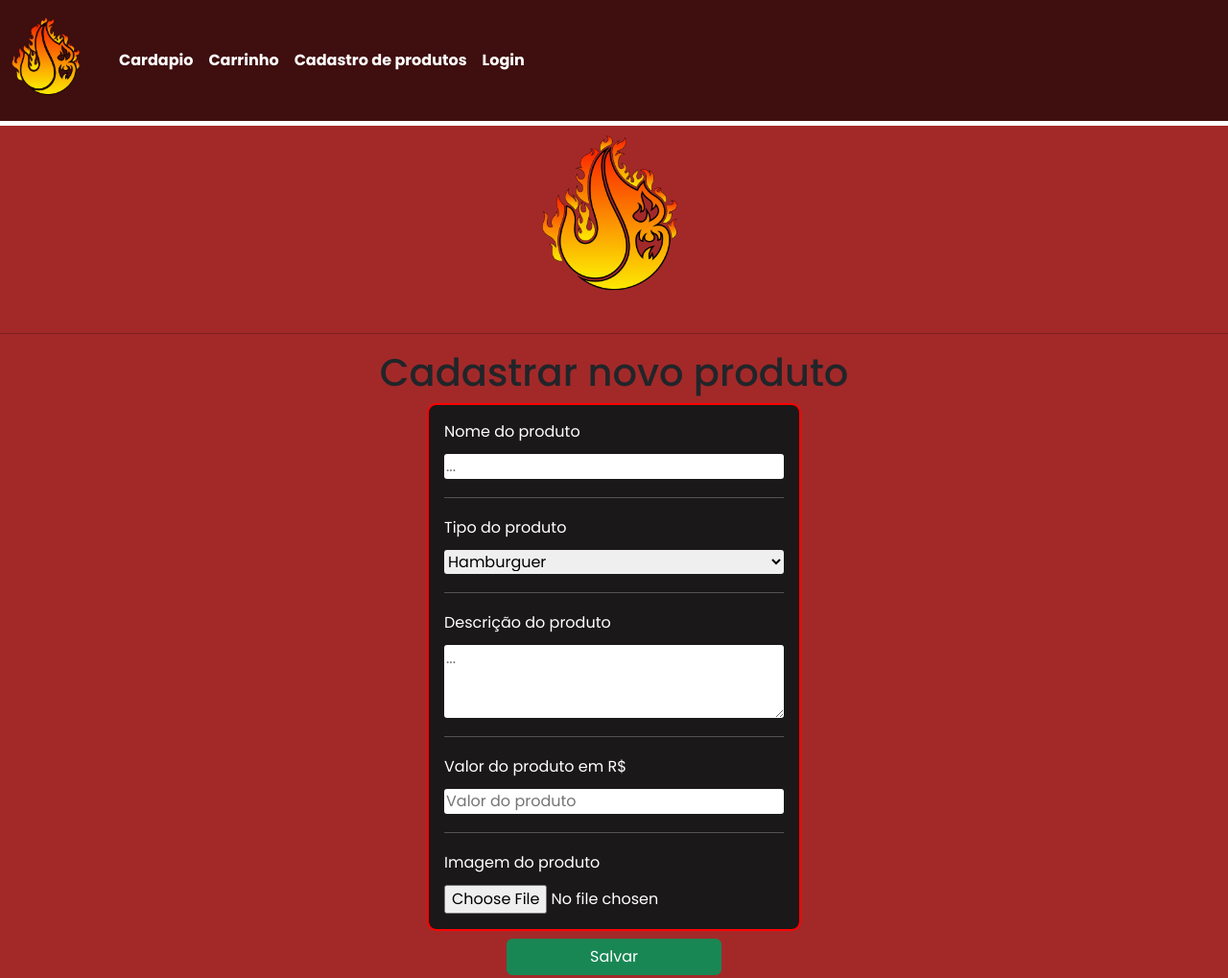
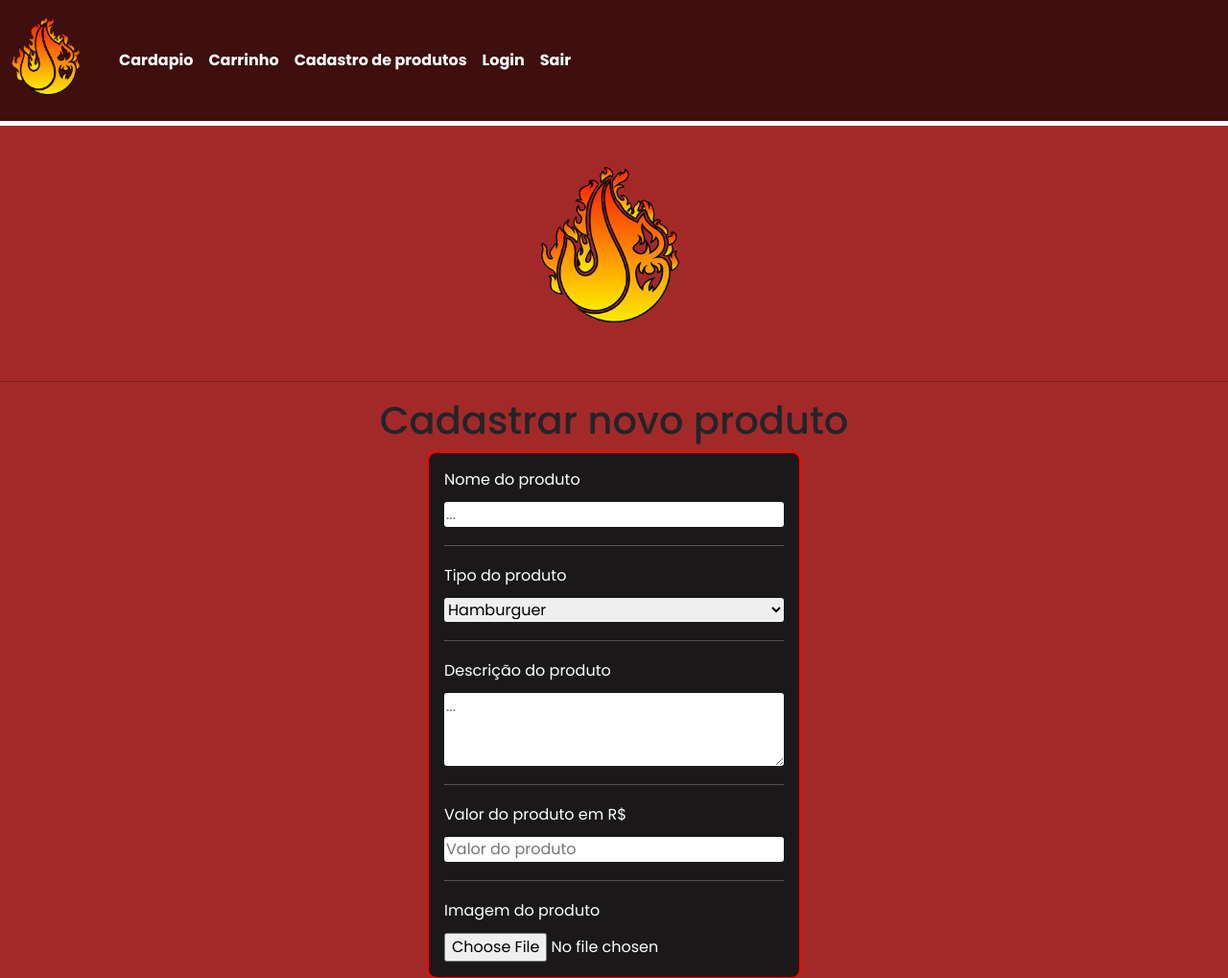
Before and after one commit to joshuabatista/jbsteak, a PHP site: page /cadastrar in a window 1280 px wide. Shown: the top 1019 px of the page at 96% size. Run offline with PHP 8.4, Linux system fonts and the light colour scheme; the visitor is signed in with stand-in values (Sample User, id 1); some libraries are stand-ins or nearby versions.

Commit message:
implementa funcionalidades

```diff
--- a/assets/css/style-admin.css
+++ b/assets/css/style-admin.css
@@ -12,7 +12,7 @@
 }
 
 #imagem {
-    width: 200px;
+    width: 250px;
 }
 
 img {
--- a/assets/css/style-cadastrar-produto.css
+++ b/assets/css/style-cadastrar-produto.css
@@ -16,7 +16,7 @@
 }
 
 img {
-    width: 200px;
+    width: 250px;
 }
 
 .container {
--- a/pages/admin.php
+++ b/pages/admin.php
@@ -37,7 +37,7 @@
     <?php require "includes/header.php"; ?>
 
     <div class="logo d-flex justify-content-center">
-        <img src="./images/Logo - JB Steak Burguer - 2023-07.png" id="imagem">
+        <img src="./images/logo_animada_jb.gif" id="imagem">
     </div>
     <hr id="linha-1">
     <div class="text-center">
--- a/pages/cadastrar-produto.php
+++ b/pages/cadastrar-produto.php
@@ -30,7 +30,7 @@
 <body>
 	<?php require "includes/header.php"; ?>
 	<div class="logo d-flex justify-content-center">
-		<img src="./images/Logo - JB Steak Burguer - 2023-07.png">
+		<img src="./images/logo_animada_jb.gif">
 	</div>
 	<hr id="linha-1">
 	<div class="text-center">
--- a/pages/includes/header.php
+++ b/pages/includes/header.php
@@ -9,7 +9,7 @@
         border-bottom: 5px solid white;
     }
 
-.nav-link{
+    .nav-link {
         color: white;
         border-radius: 8px;
         transition: all 500ms;
@@ -21,12 +21,10 @@
         color: white;
 
     }
-
 </style>
 
 <nav class="navbar navbar-expand-lg" id="navbar">
-    <a class="navbar-brand" href="#"><img id="img-nav" src="../images/Logo - JB Steak Burguer - 2023-07.png"
-            alt=""></a>
+    <a class="navbar-brand" href="#"><img id="img-nav" src="../images/Logo - JB Steak Burguer - 2023-07.png" alt=""></a>
     <button class="navbar-toggler" type="button" data-toggle="collapse" data-target="#navbarNav"
         aria-controls="navbarNav" aria-expanded="false" aria-label="Toggle navigation">
         <span class="navbar-toggler-icon"></span>
@@ -46,5 +44,8 @@
                 <li class="nav-item d-flex" id="login">
                     <a class="nav-link" href="/login"><b>Login</b></a>
                 </li>
+                <li class="nav-item d-flex" id="sair">
+                    <a class="nav-link"><b>Sair</b></a>
+                </li>
     </div>
 </nav>
--- a/pages/login.php
+++ b/pages/login.php
@@ -37,7 +37,7 @@
     <div class="container">
         <div class="login">
             <div class="titulo">
-                <img src="./images/Logo - JB Steak Burguer - 2023-07.png" alt="">
+                <img src="./images/logo_animada_jb.gif" alt="">
             </div>
             <form id="form-login">
                 <div class="forms">
```
Also changed, not shown: assets/css/style.css (line endings or trailing spaces). Lines whose indentation alone changed are shown as unchanged.
